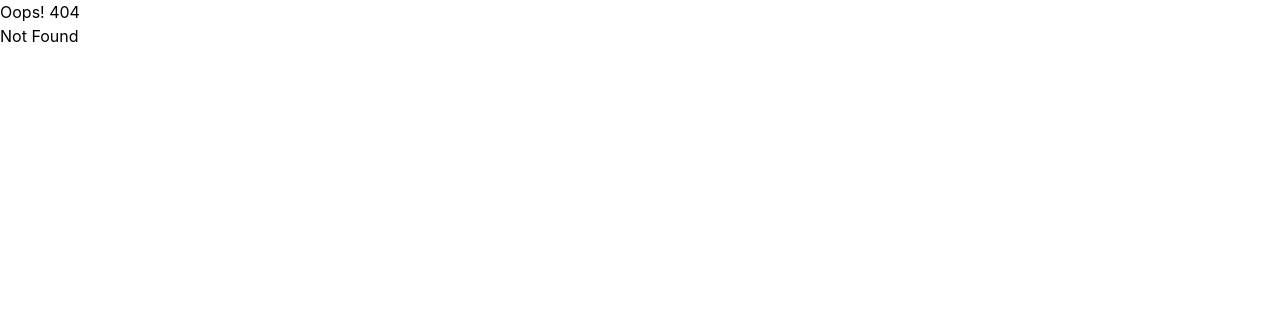
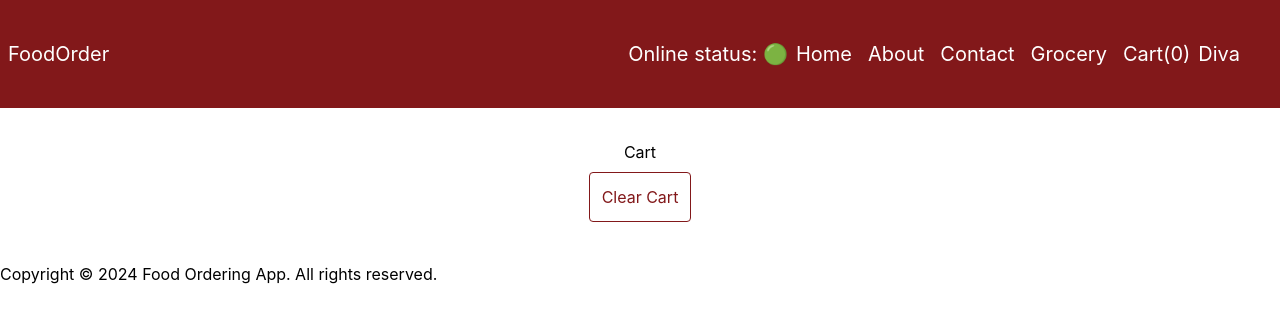
Before and after one commit to divC21/food-ordering-app, a React (Vite) app: page /cart in a window 1280 px wide. Before the commit this address had no page. Shown: the top 322 px of the page. Built offline with nearby package versions, Linux system fonts and the light colour scheme.

Commit message:
Redux added

```diff
--- a/index.js
+++ b/index.js
@@ -7,6 +7,9 @@
 import ErrorComponent from "./src/components/ErrorComponent/ErrorComponent";
 import MainContainer from "./src/components/MainContainer/MainContainer";
 import RestaurantDetails from "./src/components/RestaurantDetails/RestaurantDetails";
+import { Provider } from "react-redux";
+import appStore from "./src/utils/appStore";
+import Cart from "./src/components/Cart/Cart";
 
 const Grocery = lazy(() => import("./src/components/Grocery/Grocery"));
 const About = lazy(() => import("./src/components/About/About"));
@@ -45,12 +48,22 @@
           </Suspense>
         ),
       },
+      {
+        path: "/cart",
+        element: (
+          <Suspense>
+            <Cart />
+          </Suspense>
+        ),
+      },
     ],
     errorElement: <ErrorComponent />,
   },
 ]);
 root.render(
-  <RouterProvider router={appRouter}>
-    <App />
-  </RouterProvider>,
+  <Provider store={appStore}>
+    <RouterProvider router={appRouter}>
+      <App />
+    </RouterProvider>
+  </Provider>,
 );
--- a/package.json
+++ b/package.json
@@ -18,10 +18,12 @@
     "test": "jest"
   },
   "dependencies": {
+    "@reduxjs/toolkit": "^2.11.2",
     "@tailwindcss/postcss": "^4.2.2",
     "postcss": "^8.5.8",
     "react": "^19.2.4",
     "react-dom": "^19.2.4",
+    "react-redux": "^9.2.0",
     "react-router-dom": "^6.11.2",
     "tailwindcss": "^4.2.2"
   },
--- /dev/null
+++ b/src/components/Cart/Cart.js
@@ -0,0 +1,25 @@
+import { useSelector, useDispatch } from "react-redux";
+import Button from "../Button/Button";
+import { clearCart } from "../../utils/cartSlice";
+
+const Cart = () => {
+  const dispatch = useDispatch();
+  const cartItems = useSelector((state) => state.cart.items);
+  return (
+    <div className="text-center m-4 p-4">
+      <h1>Cart</h1>
+      <Button
+        type="secondary"
+        onClick={() => {
+          dispatch(clearCart());
+        }}
+        name="Clear Cart"
+      />
+      {cartItems.map((item) => (
+        <div key={item}>{item}</div>
+      ))}
+    </div>
+  );
+};
+
+export default Cart;
--- a/src/components/Header/Header.js
+++ b/src/components/Header/Header.js
@@ -2,10 +2,12 @@
 import { Link } from "react-router-dom";
 import useOnlineStatus from "../../utils/useOnlineStatus";
 import UserContext from "../../utils/UserContext";
+import { useSelector } from "react-redux";
 
 const Header = () => {
   const status = useOnlineStatus();
   const { loggedInUser } = useContext(UserContext);
+  const cartLength = useSelector((state) => state.cart.items.length);
 
   return (
     <header className="flex justify-between items-center bg-red-900 text-white text-xl p-2">
@@ -30,6 +32,9 @@
           <li className="px-2">
             <Link to="/grocery">Grocery</Link>
           </li>
+          <li className="px-2">
+            <Link to="/cart">Cart({cartLength})</Link>
+          </li>
           <li>
             <span>{loggedInUser}</span>
           </li>
--- a/src/components/RestaurantDetails/RestaurantDetails.js
+++ b/src/components/RestaurantDetails/RestaurantDetails.js
@@ -2,13 +2,15 @@
 import { IMAGE_CDN_URL } from "../../utils/constants";
 import { useParams } from "react-router-dom";
 import Accordian from "../Accordian/Accordian";
+import { useDispatch } from "react-redux";
+import { addItem } from "../../utils/cartSlice";
 
 const RestaurantDetails = () => {
   const [details, setDetails] = useState(null);
   const [activeAccordian, setActiveAccordian] = useState("");
   const [status, setStatus] = useState(false);
   const { id } = useParams();
-  console.log(id); //to get pathname
+  const dispatch = useDispatch();
   const pathname = "/123456";
 
   useEffect(() => {
@@ -23,6 +25,10 @@
       const data = await res.json();
       setDetails(data?.data);
     }
+  };
+
+  const handleAddItems = (item) => {
+    dispatch(addItem(item));
   };
 
   const {
@@ -88,7 +94,10 @@
                               className="w-40 h-28 rounded-xl my-1.5"
                               src={`${IMAGE_CDN_URL}${imageId}`}
                             />
-                            <div className="border border-solid border-amber-100 absolute bottom-2 cursor-pointer left-14 bottom-1.5 bg-black text-amber-50 px-2 py-1 rounded-md">
+                            <div
+                              className="border border-solid border-amber-100 absolute bottom-2 cursor-pointer left-10 bottom-1.5 bg-black text-amber-50 px-4 py-1 rounded-md"
+                              onClick={() => handleAddItems(name)}
+                            >
                               Add +
                             </div>
                           </div>
--- /dev/null
+++ b/src/utils/appStore.js
@@ -0,0 +1,10 @@
+import { configureStore } from "@reduxjs/toolkit";
+import cartReducer from "../utils/cartSlice";
+
+const appStore = configureStore({
+  reducer: {
+    cart: cartReducer,
+  },
+});
+
+export default appStore;
--- /dev/null
+++ b/src/utils/cartSlice.js
@@ -0,0 +1,27 @@
+import { createSlice } from "@reduxjs/toolkit";
+
+const cartSlice = createSlice({
+  name: "cart",
+  initialState: {
+    items: [],
+  },
+  reducers: {
+    addItem: (state, action) => {
+      state.items.push(action.payload);
+    },
+    removeItem: (state, action) => {
+      const filteredList = state.items.filter(
+        (item) => item !== action.payload,
+      );
+      state.items = filteredList;
+    },
+    clearCart: (state) => {
+      state.items = [];
+    },
+  },
+});
+
+export const { addItem, removeItem, clearCart } = cartSlice.actions;
+export default cartSlice.reducer;
+
+/* cartSlice will return object with actions and reducers*/
```
Also changed, not shown: 1 other file (tests, documents, lock files or other folders).
